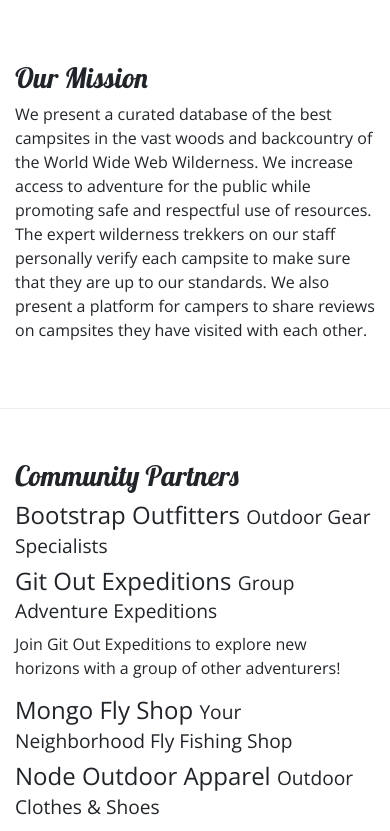
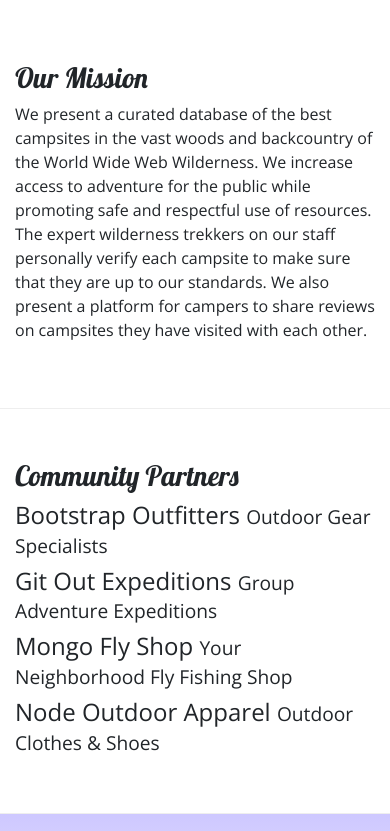
Before and after one commit to bushido1586/nucampsite, a website: page aboutus.html in a window 390 px wide. Shown: the part 255-1086 px from the top of the page. Drawn offline with nearby package versions, Linux system fonts and the light colour scheme.

Commit message:
Error fix

```diff
--- a/aboutus.html
+++ b/aboutus.html
@@ -48,7 +48,7 @@
                 <h4>Bootstrap Outfitters <small>Outdoor Gear Specialists</small></h4>
                 <p class="d-none d-sm-block">Bootstrap Outfitters supplies you with the gear you need at prices you can't beat.</p>
                 <h4>Git Out Expeditions <small>Group Adventure Expeditions</small></h4>
-                <p>Join Git Out Expeditions to explore new horizons with a group of other adventurers!</p>
+                <p class="d-none d-sm-block">Join Git Out Expeditions to explore new horizons with a group of other adventurers!</p>
                 <h4>Mongo Fly Shop <small>Your Neighborhood Fly Fishing Shop</small></h4>
                 <p class="d-none d-sm-block">Need a new fishing pole, a tacklebox, or flies of all kinds? Stop by Mongo Fly Shop.</p>
                 <h4>Node Outdoor Apparel <small>Outdoor Clothes & Shoes</small></h4>
```
